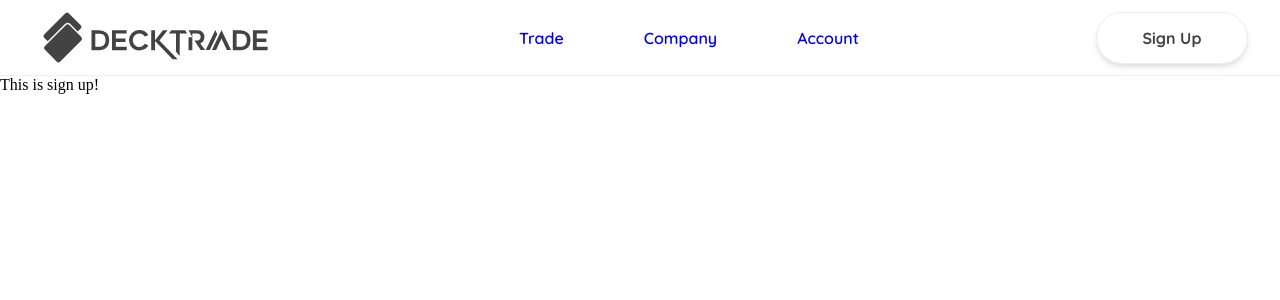
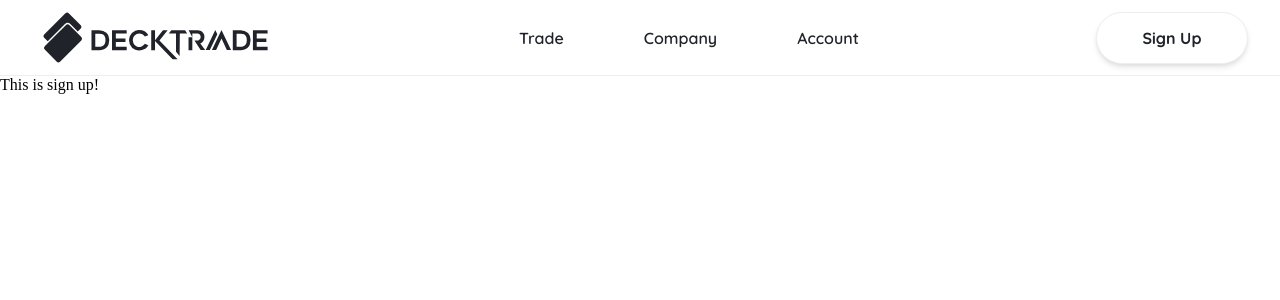
Before and after one commit to Miszion/deck-trade, a React app: page /signup in a window 1280 px wide. Shown: the top 300 px of the page. Built offline with nearby package versions, Linux system fonts and the light colour scheme.

Commit message:
added some text decoration to the header

```diff
--- a/src/components/header/header.scss
+++ b/src/components/header/header.scss
@@ -24,6 +24,14 @@
     width: 250px;
 }
 
+.header-item {
+    height: 75px;
+    display: flex;
+    flex-direction: column;
+    justify-content: center;
+    align-items: center;
+}
+
 .menu-items {
     width: 500px;
     height: 75px;
@@ -36,5 +44,11 @@
 
     a {
         text-decoration: none;
+        color: #20232a;
+        transition: color .3s ease-out
+    }
+
+    a:hover {
+        color: #8B16D3;
     }
 }
--- a/src/components/header/header.tsx
+++ b/src/components/header/header.tsx
@@ -8,14 +8,14 @@ const Header = (props: any) => {
         <div className='header'>
             <div className='header-container'>
                 <Link to='/' className='logo-link'>
-                    <Logo className='header-logo' color="#434343"></Logo>
+                    <Logo className='header-logo' color="#20232a"></Logo>
                 </Link>
                 <div className='menu-items'>
                     <Link to='/' className='header-item'>Trade</Link>
                     <Link to='/' className='header-item'>Company</Link>
                     <Link to='/' className='header-item'>Account</Link>
                 </div>
-                <Button color="#ffffff" textColor="#434343" text="Sign Up"></Button>
+                <Button color="#ffffff" textColor="#20232a" text="Sign Up"></Button>
             </div>
         </div>
     )
```
